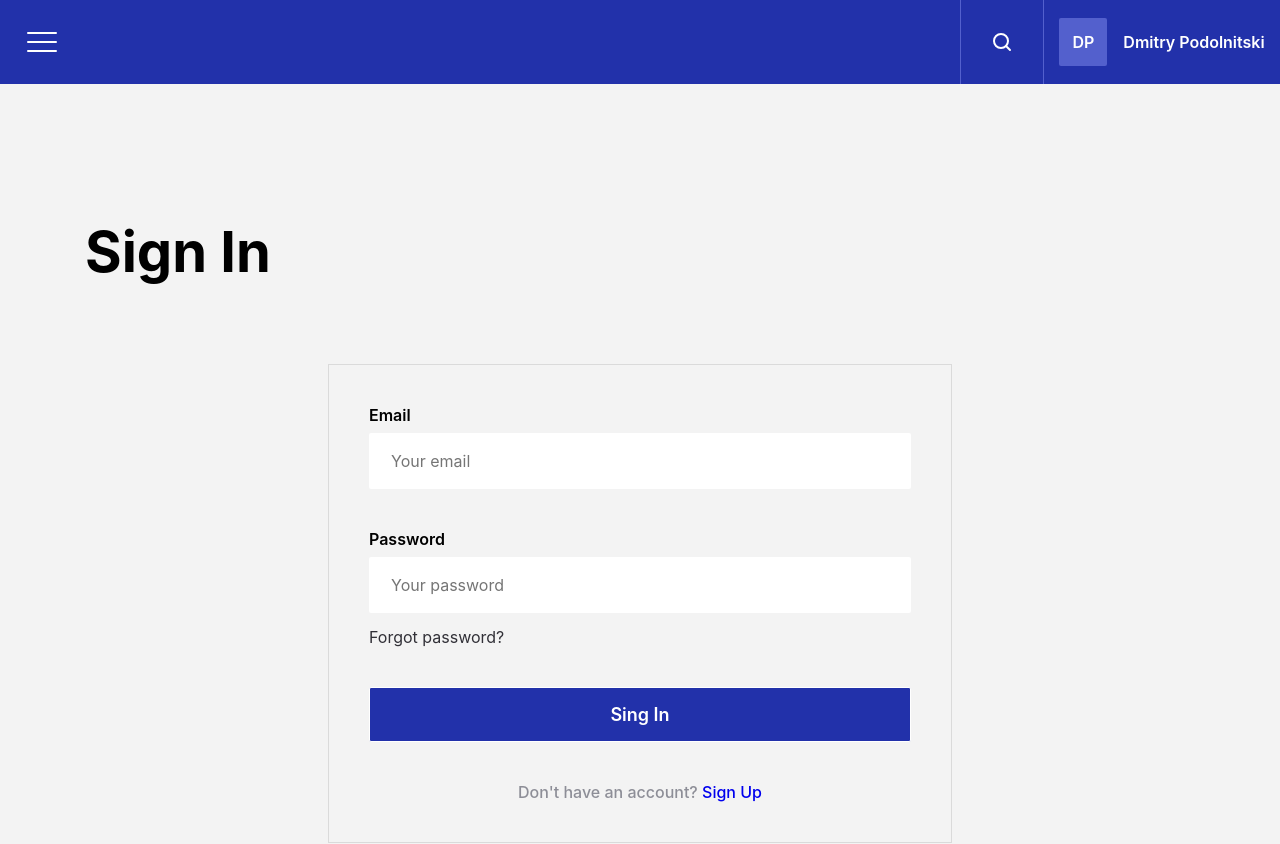
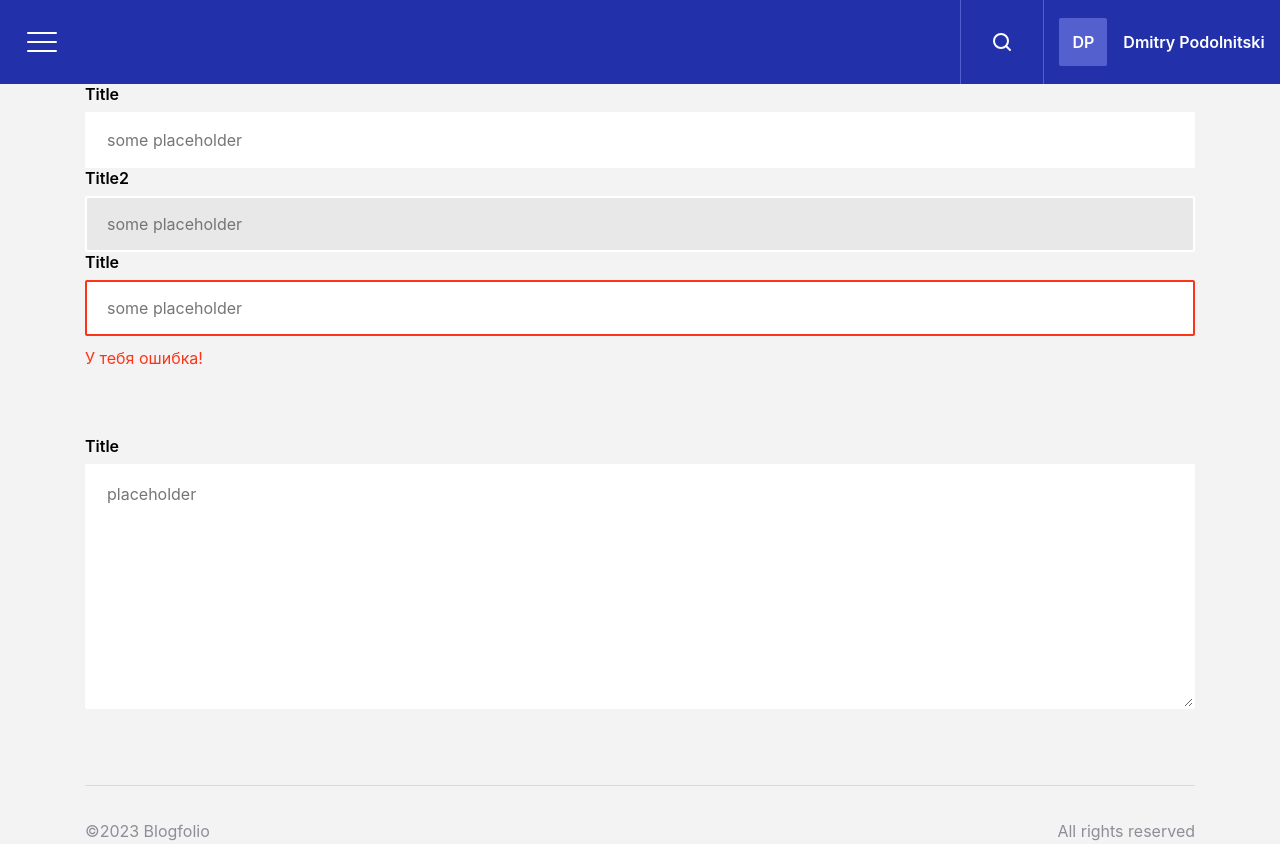
Before and after one commit to DmitryHash/react-experience, a React (Create React App) app: page / in a window 1280 px wide. Shown: the top 844 px of the page. Built offline with nearby package versions, Linux system fonts and the light colour scheme.

Commit message:
Update App.tsx

```diff
--- a/src/App.tsx
+++ b/src/App.tsx
@@ -1,3 +1,4 @@
+import { Form } from "./components/Form/Form";
 import { PageTemplate } from "./components/PageTemplate/PageTemplate";
 import { RegConfirm } from "./pages/RegConfirm/RegConfirm";
 import { SignIn } from "./pages/SignIn/SignIn";
@@ -11,7 +12,7 @@ export const App = () => {
   return (
     <>
       <PageTemplate>
-        <SignIn />
+        <Form />
       </PageTemplate>
     </>
   );
```
